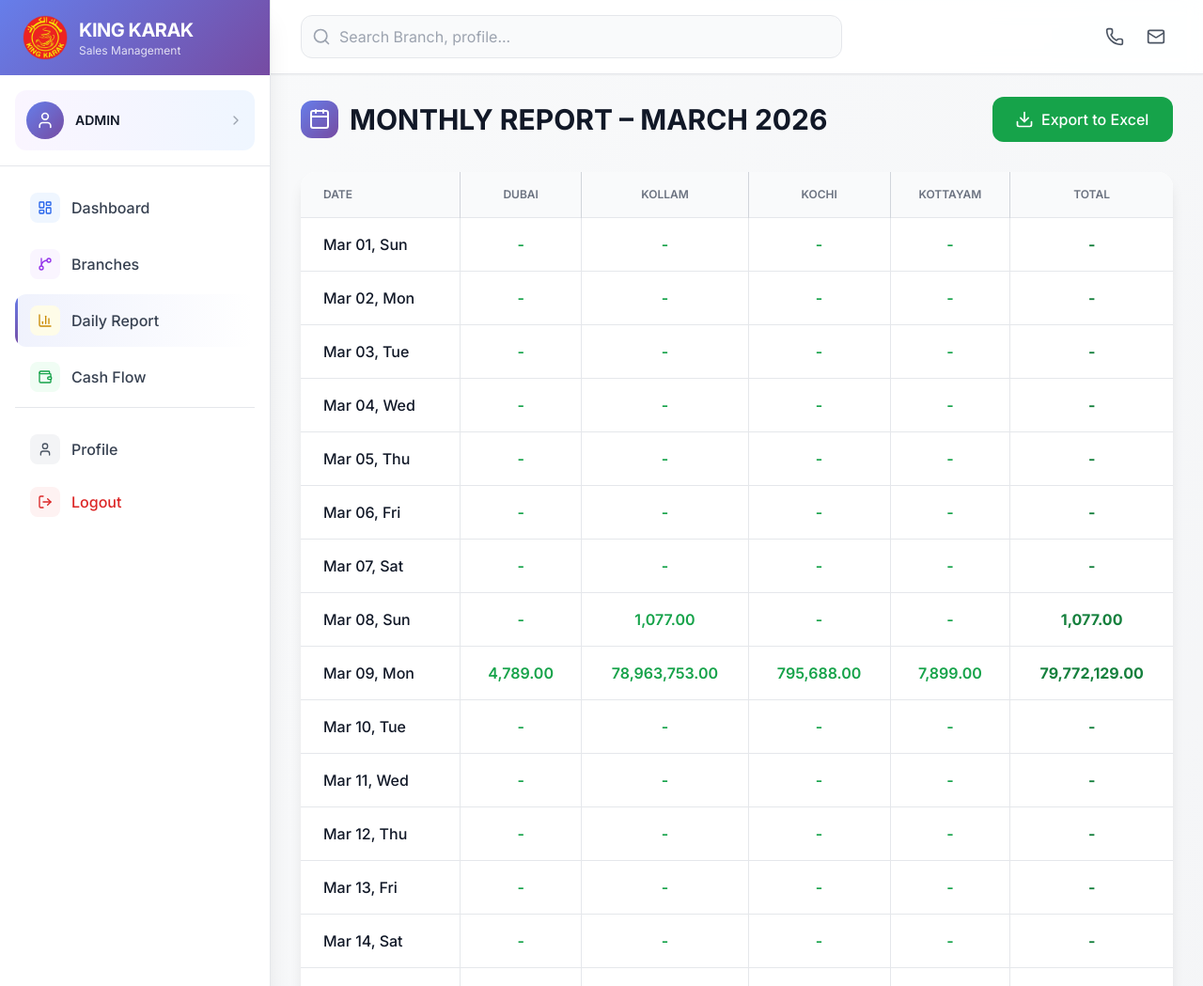
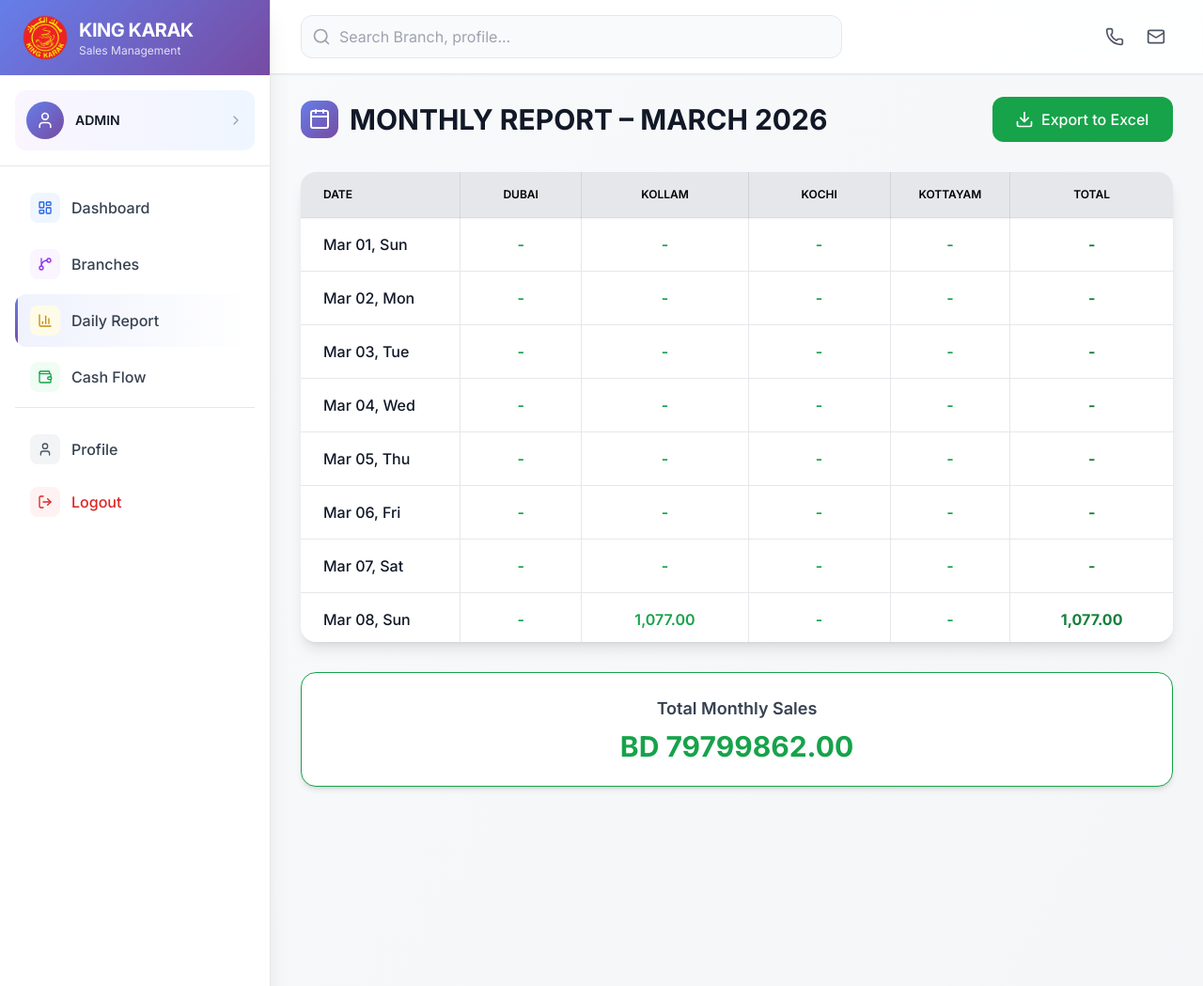
Before and after one commit to abhinavdeveloperiz/king-karakk-crm, a Django app: page /admin/daily-sales/ in a window 1280 px wide. Shown: the top 1049 px of the page at 94% size. Run offline with Django 4.2, Linux system fonts and the light colour scheme; a user stored in the database is signed in; data comes from the database, SQL or seed files in the repository; both versions use the stored data as it was after the commit; some libraries are stand-ins or nearby versions.

Commit message:
final product

```diff
--- a/app/templates/owner/daily_sales_report.html
+++ b/app/templates/owner/daily_sales_report.html
@@ -29,17 +29,23 @@
 
     <!-- MONTHLY SUMMARY TABLE -->
     <div class="bg-white rounded-2xl shadow-lg overflow-hidden">
-        <div class="overflow-x-auto">
+        <div class="overflow-x-auto max-h-[500px] overflow-y-auto">
+
             <table class="min-w-full">
-                <thead class="bg-gray-50">
+                <thead class="bg-gray-200 sticky top-0 z-10 shadow-sm">
                     <tr class="text-xs uppercase text-gray-500 border-b">
-                        <th class="px-6 py-4 text-left font-semibold ">Date</th>
+                        <th class="px-6 py-4 text-left font-semibold text-black">Date</th>
+
                         {% for branch in branches %}
-                        <th class="px-6 py-4 text-center font-semibold border-x border-gray-300">{{ branch.name }}</th>
+                        <th class="px-6 py-4 text-center font-semibold border-x border-gray-300 text-black">
+                            {{ branch.name }}
+                        </th>
                         {% endfor %}
-                        <th class="px-6 py-4 text-center font-semibold">Total</th>
+
+                        <th class="px-6 py-4 text-center font-semibold text-black">Total</th>
                     </tr>
                 </thead>
+
                 <tbody class="divide-y divide-gray-200">
                     {% for day_data in daily_data %}
                     <tr class="hover:bg-gray-50">
@@ -98,7 +104,7 @@
         <div class="bg-white  p-6 rounded-2xl shadow-md text-center border border-green-600 ">
             <h3 class="text-lg font-semibold text-gray-700 mb-2">Total Monthly Sales</h3>
             <p class="text-3xl font-bold text-green-600">
-                BD {{ total_month_sales|short_indian }}
+                BD {{ total_month_sales }}
             </p>
         </div>
     </div>
--- a/app/views.py
+++ b/app/views.py
@@ -132,7 +132,7 @@ def admin_and_branch_logout(request):
 def admin_profile(request):
     current_year = now().year
 
-    total_branches = Branch.objects.count()
+    total_branches = Branch.objects.exclude(name__iexact="office").count()
     transactions = Transaction.objects.filter(created_on__year=current_year)
 
 
```
Also changed, not shown: app/templates/owner/admin_cashflow.html (+17 -19 lines), db.sqlite3.
